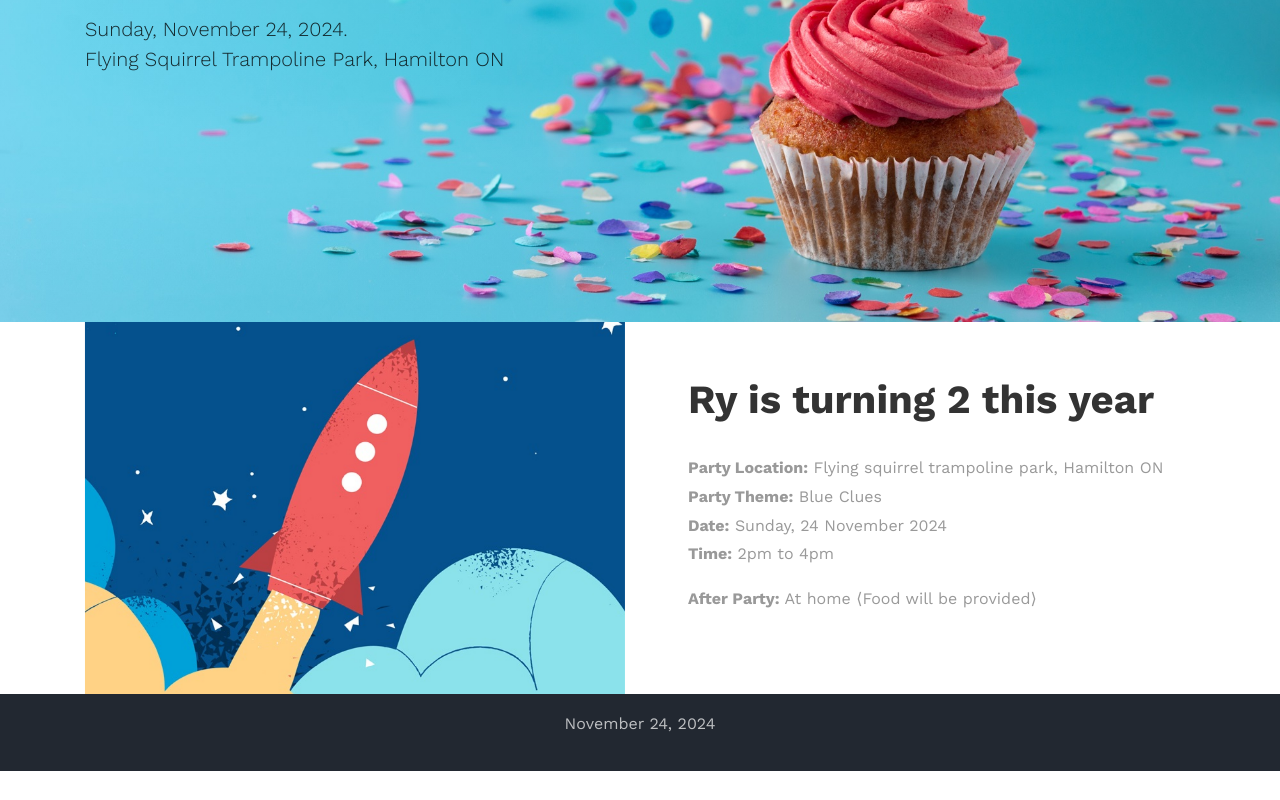
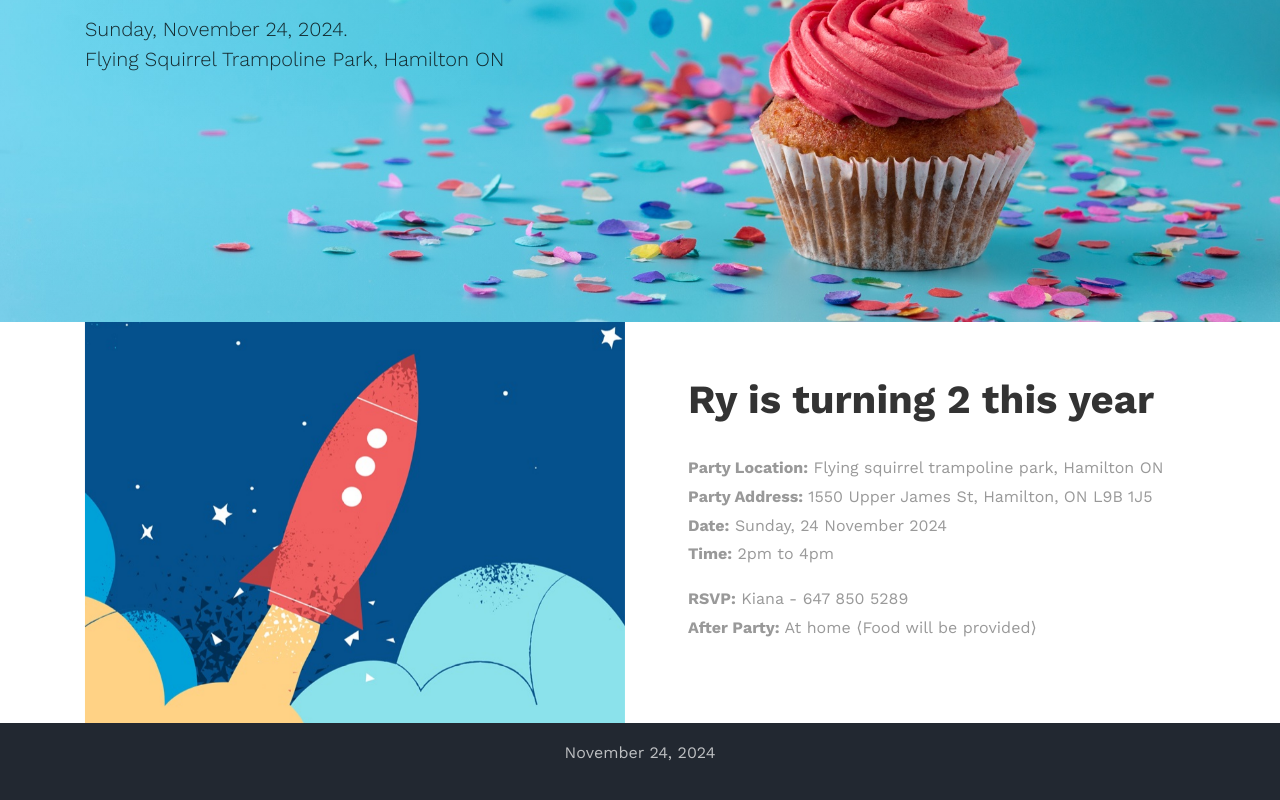
Before and after one commit to general260/rybirthday, a plain HTML site: page index.html in a window 1280 px wide. Shown: the part 478-1278 px from the top of the page. Before the commit the page ends 1249 px from the top, so only its background shows below. Drawn offline with nearby package versions, Linux system fonts and the light colour scheme; some packages are replaced by stand-ins of ours; no server answers.

Commit message:
Requested Update

```diff
--- a/index.html
+++ b/index.html
@@ -76,8 +76,8 @@
 		          <div class="col-md-12 heading-section ftco-animate">
 		          	<!-- <span class="subheading">Fun Facts</span> -->
 		            <h2 class="mb-4">Ry is turning 2 this year</h2>
-		            <p><span style="font-weight: bold;">Party Location:</span> Flying squirrel trampoline park, Hamilton ON<br><span style="font-weight: bold;">Party Theme:</span> Blue Clues</br><span style="font-weight: bold;">Date:</span> Sunday, 24 November 2024</br><span style="font-weight: bold;">Time:</span> 2pm to 4pm</p>
-		            <p><span style="font-weight: bold;">After Party:</span> At home &lang;Food will be provided&rang;</p>
+		            <p><span style="font-weight: bold;">Party Location:</span> Flying squirrel trampoline park, Hamilton ON<br><span style="font-weight: bold;">Party Address:</span> 1550 Upper James St, Hamilton, ON L9B 1J5</br><span style="font-weight: bold;">Date:</span> Sunday, 24 November 2024</br><span style="font-weight: bold;">Time:</span> 2pm to 4pm</p>
+		            <p><span style="font-weight: bold;">RSVP:</span> Kiana - 647 850 5289<br><span style="font-weight: bold;">After Party:</span> At home &lang;Food will be provided&rang;</p>
 		          </div>
 		        </div>
 		    		<div class="row">
```
